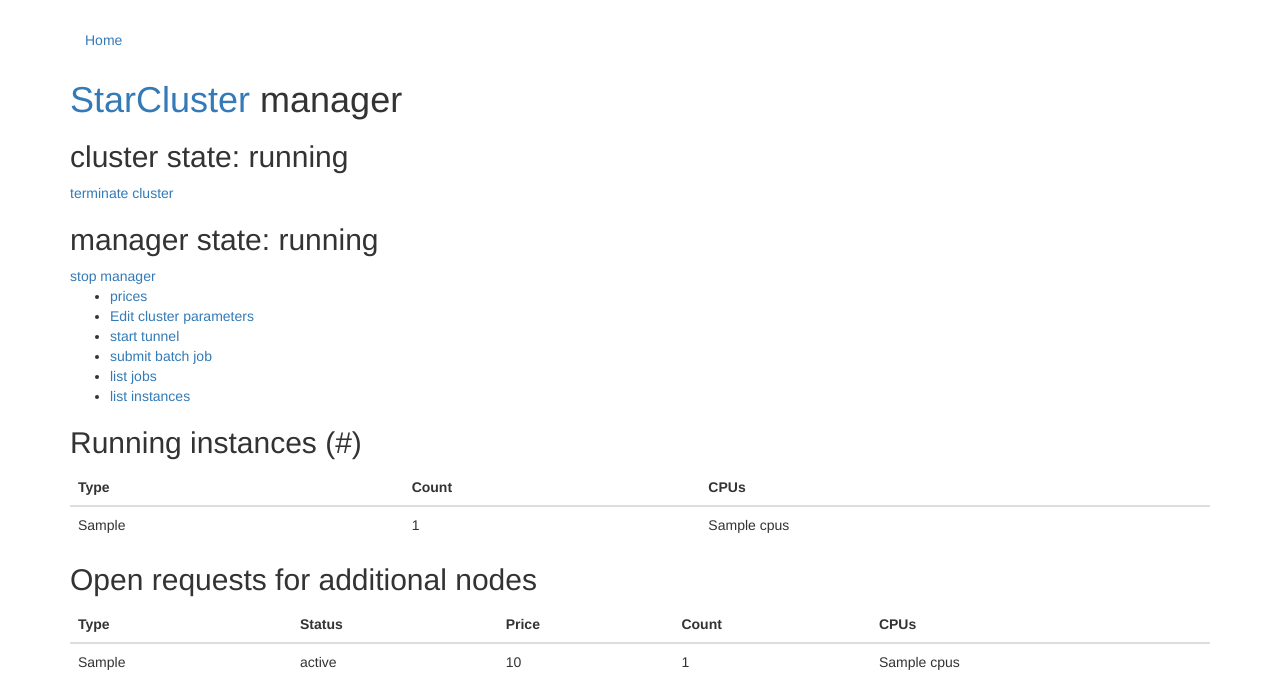
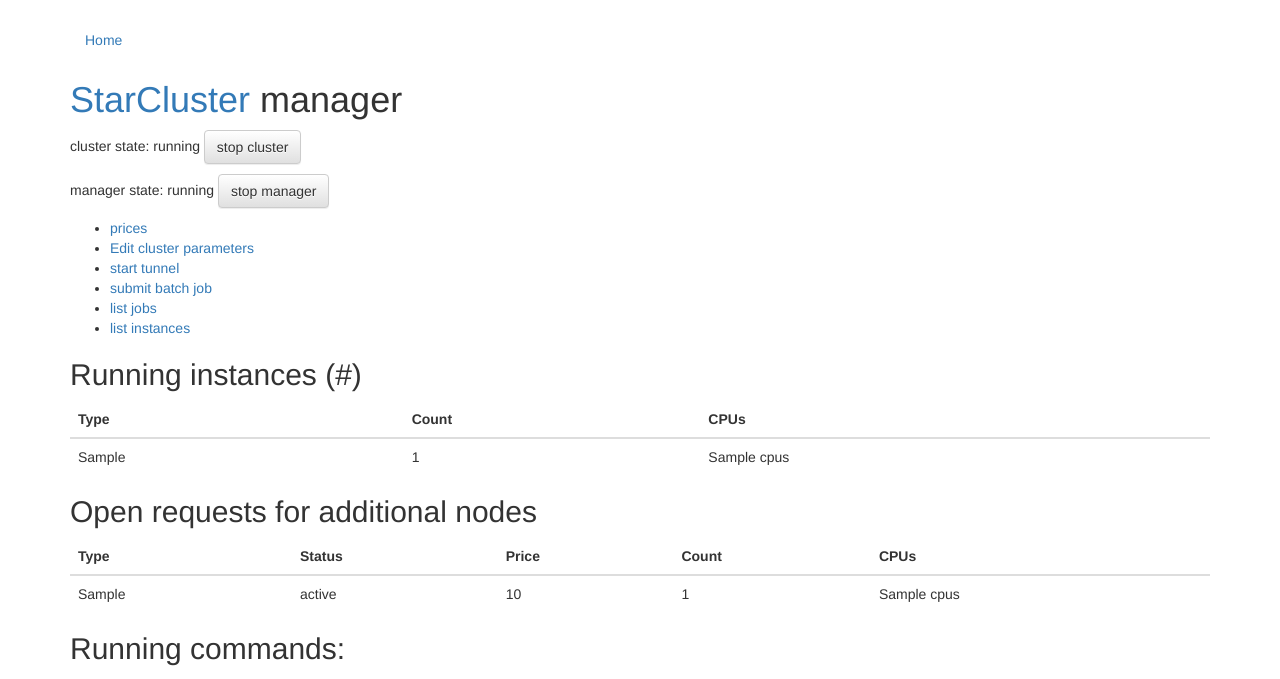
Before and after one commit to broadinstitute/phlock, a Python web app: template templates/index.html in a window 1280 px wide. Shown: the top 679 px of the page. Run offline with Jinja, Linux system fonts and the light colour scheme; the template is opened without the code that fills it: most values are stand-ins (such as "Sample title", 1, 10 or a date in 2020); some libraries are stand-ins or nearby versions.

Commit message:
More improvements to stopping/starting cluster

```diff
--- a/templates/index.html
+++ b/templates/index.html
@@ -3,21 +3,23 @@
 {% block content %}
 
     <h1><a href="http://star.mit.edu/cluster/">StarCluster</a> manager {{ config["CLUSTER_NAME"] }}</h1>
-  <h2>cluster state: {{ cluster_state }}</h2>
+    <p>cluster state: {{ cluster_state }}
         {% if cluster_state == "running" %}
-        <a href="/terminate-cluster">terminate cluster</a>
+            <a class="btn btn-default" href="/stop-cluster">stop cluster</a>
         {% else %}
-        <a href="/start-cluster">start cluster</a>
+            <a class="btn btn-default" href="/start-cluster">start cluster</a>
         {% endif %}
+    </p>
 
-  <h2>manager state: {{ manager_state }}</h2>
+    <p>manager state: {{ manager_state }}
         {% if cluster_state == "running" %}
             {% if manager_state == "running" %}
-            <a href="/stop-manager">stop manager</a>
+                <a class="btn btn-default" href="/stop-manager">stop manager</a>
             {% else %}
-            <a href="/start-manager">start manager</a>
+                <a class="btn btn-default" href="/start-manager">start manager</a>
             {% endif %}
         {% endif %}
+    </p>
 
     <ul>
         <li><a href="/prices">prices</a></li>
@@ -35,27 +37,47 @@
         <h2>Running instances ({{ hourly_rate }})</h2>
         <table class="table">
             <thead>
-        <tr><th>Type</th><th>Count</th><th>CPUs</th></tr>
+            <tr>
+                <th>Type</th>
+                <th>Count</th>
+                <th>CPUs</th>
+            </tr>
             </thead>
             <tbody>
             {% for instance_type, count, cpus in instances %}
-        <tr><td>{{ instance_type }}</td><td>{{ count }}</td><td>{{ cpus }}</td></tr>
+                <tr>
+                    <td>{{ instance_type }}</td>
+                    <td>{{ count }}</td>
+                    <td>{{ cpus }}</td>
+                </tr>
             {% endfor %}
             </tbody>
         </table>
     {% endif %}
 
-  {%  if open_spot_requests == [] %}
+    {% if open_spot_requests == [] %}
         <h2>No spot requests open</h2>
     {% else %}
         <h2>Open requests for additional nodes</h2>
         <table class="table">
             <thead>
-        <tr><th>Type</th><th>Status</th><th>Price</th><th>Count</th><th>CPUs</th></tr>
+            <tr>
+                <th>Type</th>
+                <th>Status</th>
+                <th>Price</th>
+                <th>Count</th>
+                <th>CPUs</th>
+            </tr>
             </thead>
             <tbody>
             {% for instance_type, status, price, count, cpus in open_spot_requests %}
-        <tr><td>{{ instance_type }}</td><td>{{ status }}</td><td>{{ price }}</td><td>{{ count }}</td><td>{{ cpus }}</td></tr>
+                <tr>
+                    <td>{{ instance_type }}</td>
+                    <td>{{ status }}</td>
+                    <td>{{ price }}</td>
+                    <td>{{ count }}</td>
+                    <td>{{ cpus }}</td>
+                </tr>
             {% endfor %}
             </tbody>
         </table>
--- a/ui.py
+++ b/ui.py
@@ -267,7 +267,7 @@ def start_cluster():
 
 @secured
 @app.route("/stop-cluster")
-def terminate_cluster():
+def stop_cluster():
     cluster_manager.stop_cluster()
     return redirect_to_cluster_terminal()
 
```
Also changed, not shown: cluster_monitor.py (+7 -5 lines). Lines whose indentation alone changed are shown as unchanged.
